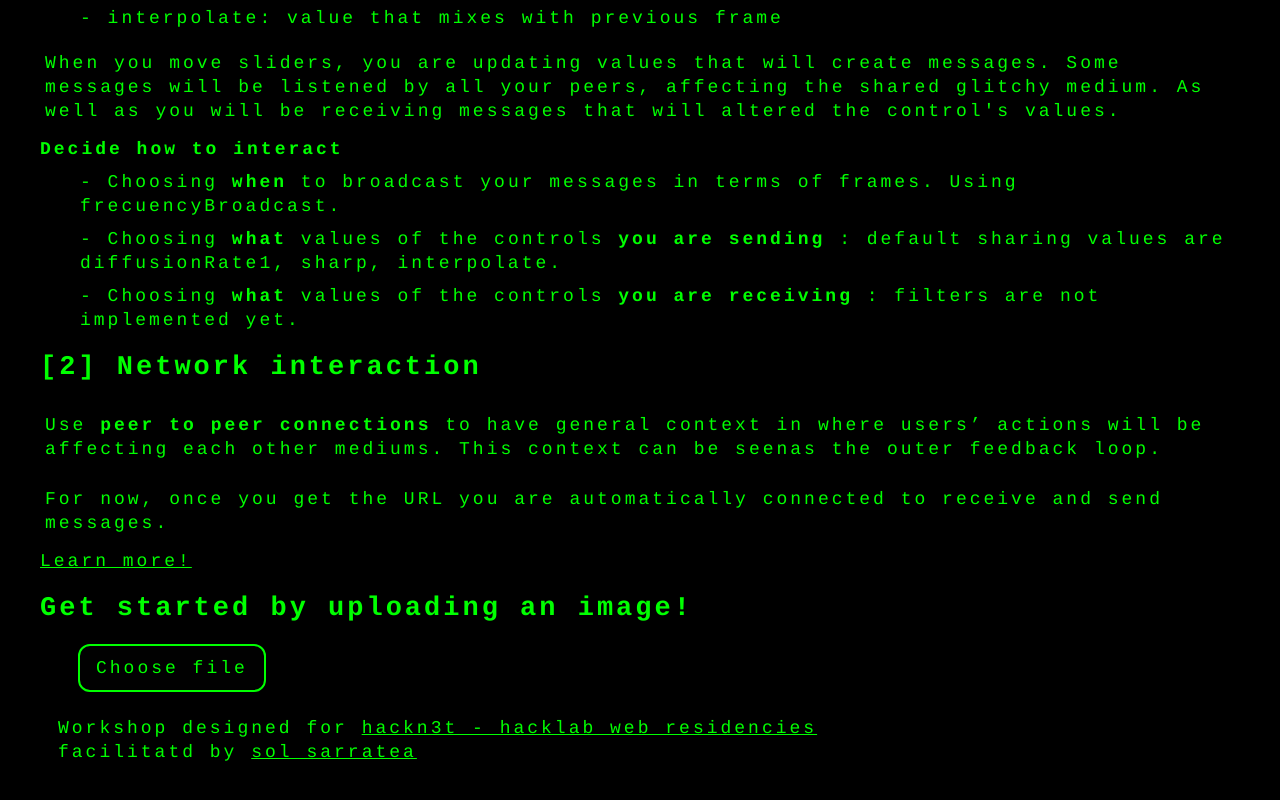
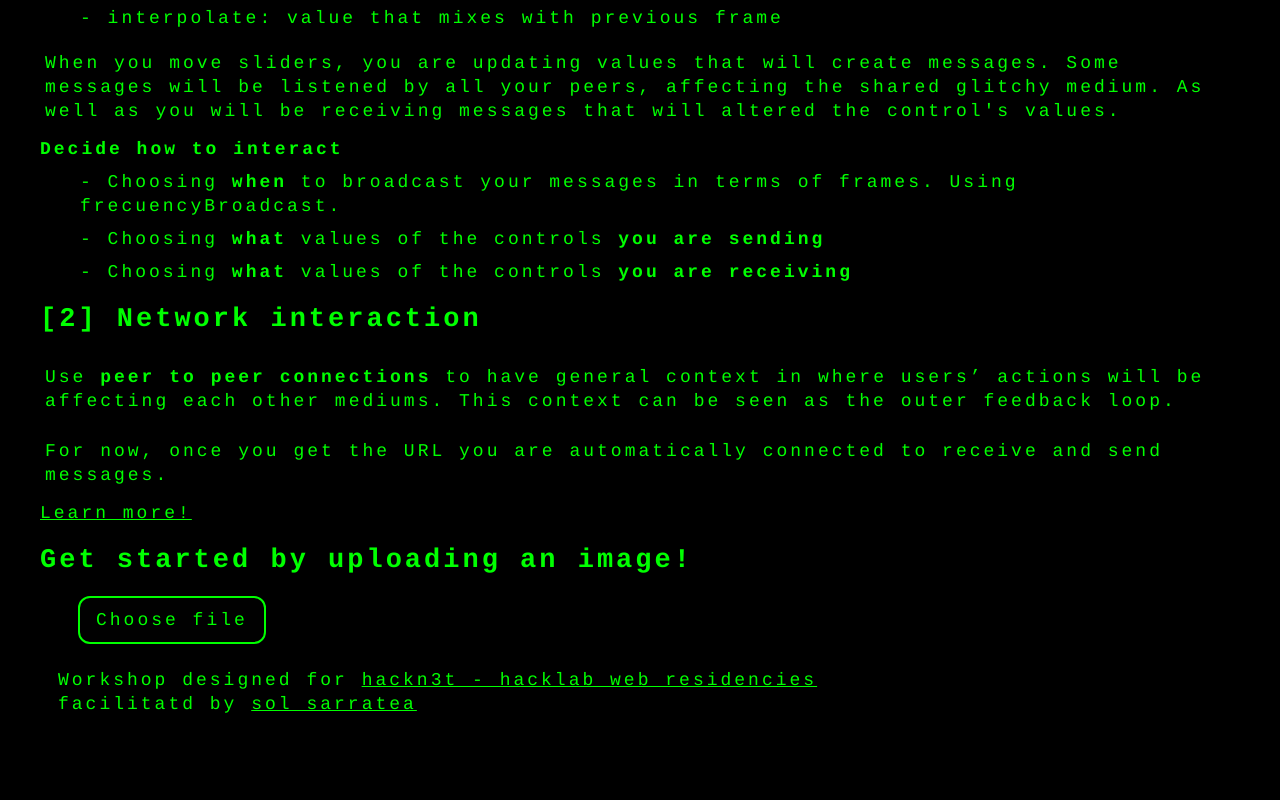
Before and after one commit to solsarratea/continousglitch, a website: page views/index.html in a window 1280 px wide. Shown: the part 1492-2292 px from the top of the page. Drawn offline with nearby package versions, Linux system fonts and the light colour scheme; no server answers; files whose address does not match are found by name.

Commit message:
Fix index

```diff
--- a/views/index.html
+++ b/views/index.html
@@ -56,15 +56,15 @@
         - Choosing <b>when</b> to broadcast your messages in terms of frames. Using frecuencyBroadcast.
       </dd>
       <dd >
-        - Choosing <b>what</b> values of the controls <b>you are sending </b> : default sharing values are diffusionRate1, sharp, interpolate.
+        - Choosing <b>what</b> values of the controls <b>you are sending </b>
       </dd>
       <dd>
-        - Choosing <b>what</b> values of the controls <b>you are receiving</b> : filters are not implemented yet.
+        - Choosing <b>what</b> values of the controls <b>you are receiving</b>
       </dd>
     </dl>
 
     <h2>[2] Network interaction</h2>
-    <p>Use <b>peer to peer connections</b> to have general context in where users’ actions will be affecting each other mediums. This context can be seenas  the outer feedback loop.</p>
+    <p>Use <b>peer to peer connections</b> to have general context in where users’ actions will be affecting each other mediums. This context can be seen as  the outer feedback loop.</p>
     <p>
       For now, once you get the URL you are automatically connected to receive
       and send messages.<br />
```
